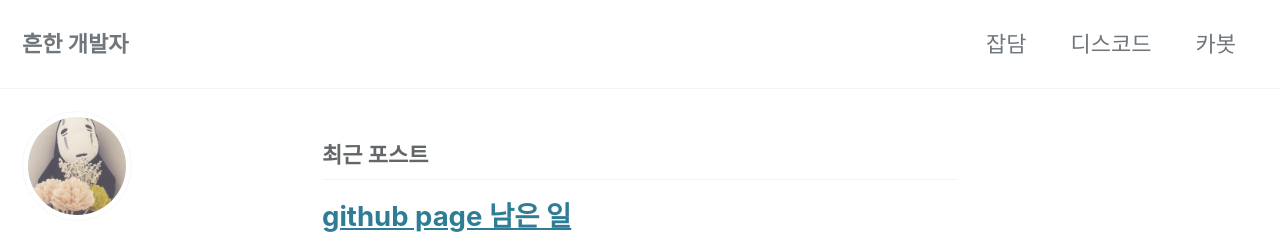
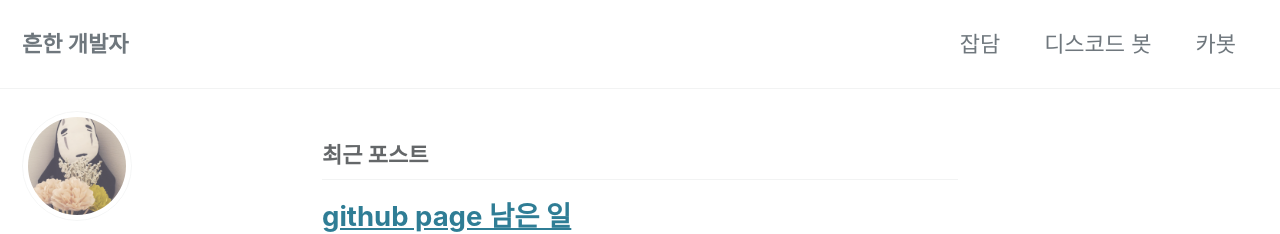
Before and after one commit to RABBITBOT2/withadoctor.github.io, a Jekyll site: the page built from index.html, in a window 1280 px wide. Shown: the top 234 px of the page. Built offline with Jekyll 4.4.1, drawn with Linux system fonts in a browser that asks for light colours; cached includes are drawn as plain includes; the list of posts is cut into pages by our own code.

Commit message:
nav update

```diff
--- a/_data/navigation.yml
+++ b/_data/navigation.yml
@@ -6,8 +6,8 @@ main:
   #   url: /categories/yun-don-ju/
   - title: "잡담"
     url: /categories/idletalk/
-  - title: "디스코드"
-    url: /discord/
+  - title: "디스코드 봇"
+    url: /categories/discord/
   - title: "카봇"
     url: /carbot/
   # - title: "카테고리"
```
